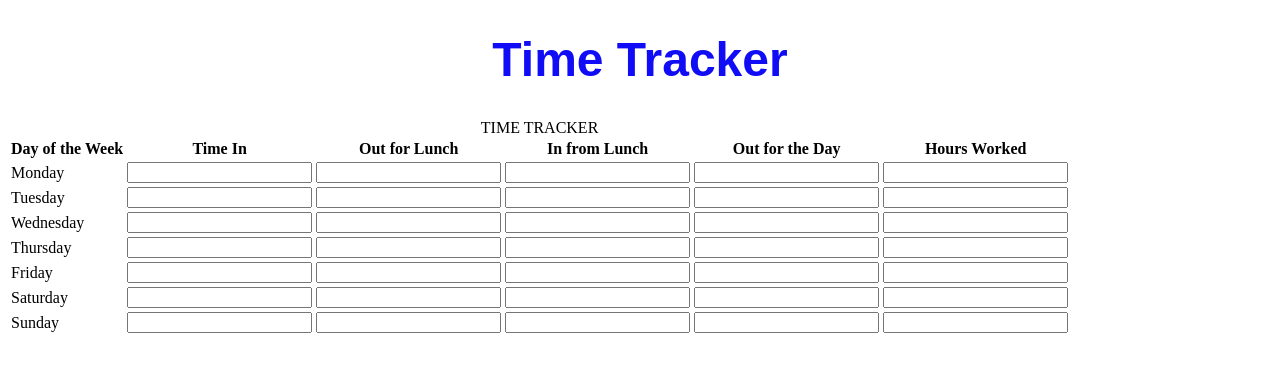
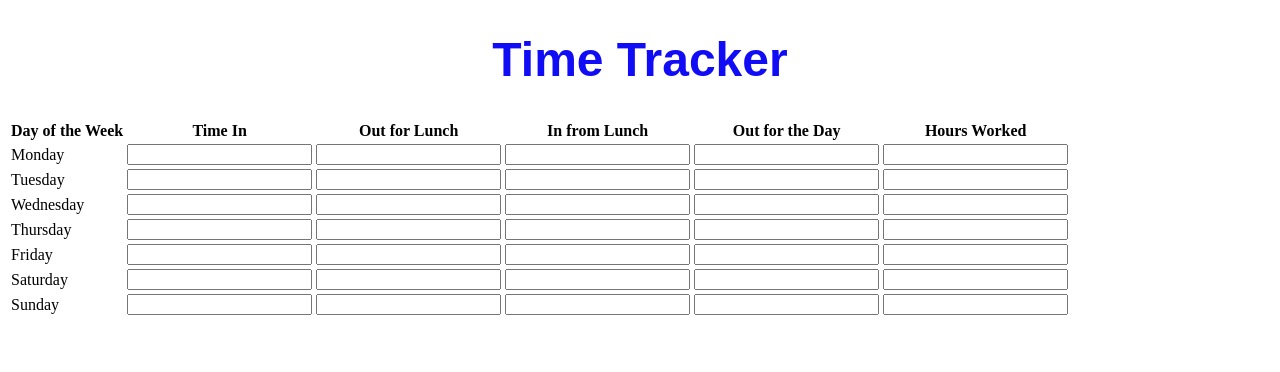
Before and after one commit to mjhurley1/TimeTracker_mjh, an Angular app: page / in a window 1280 px wide. Shown: the top 372 px of the page. Built offline with nearby package versions, Linux system fonts and the light colour scheme.

Commit message:
Fixed Title

```diff
--- a/src/app/app.component.html
+++ b/src/app/app.component.html
@@ -5,13 +5,8 @@
   </h1>
 
 </div>
-
-
-
 <table>
-  <caption>TIME TRACKER</caption>
-
-<tr>
+  <tr>
     <th>Day of the Week</th>
     <th>Time In</th>
     <th>Out for Lunch</th>
```
